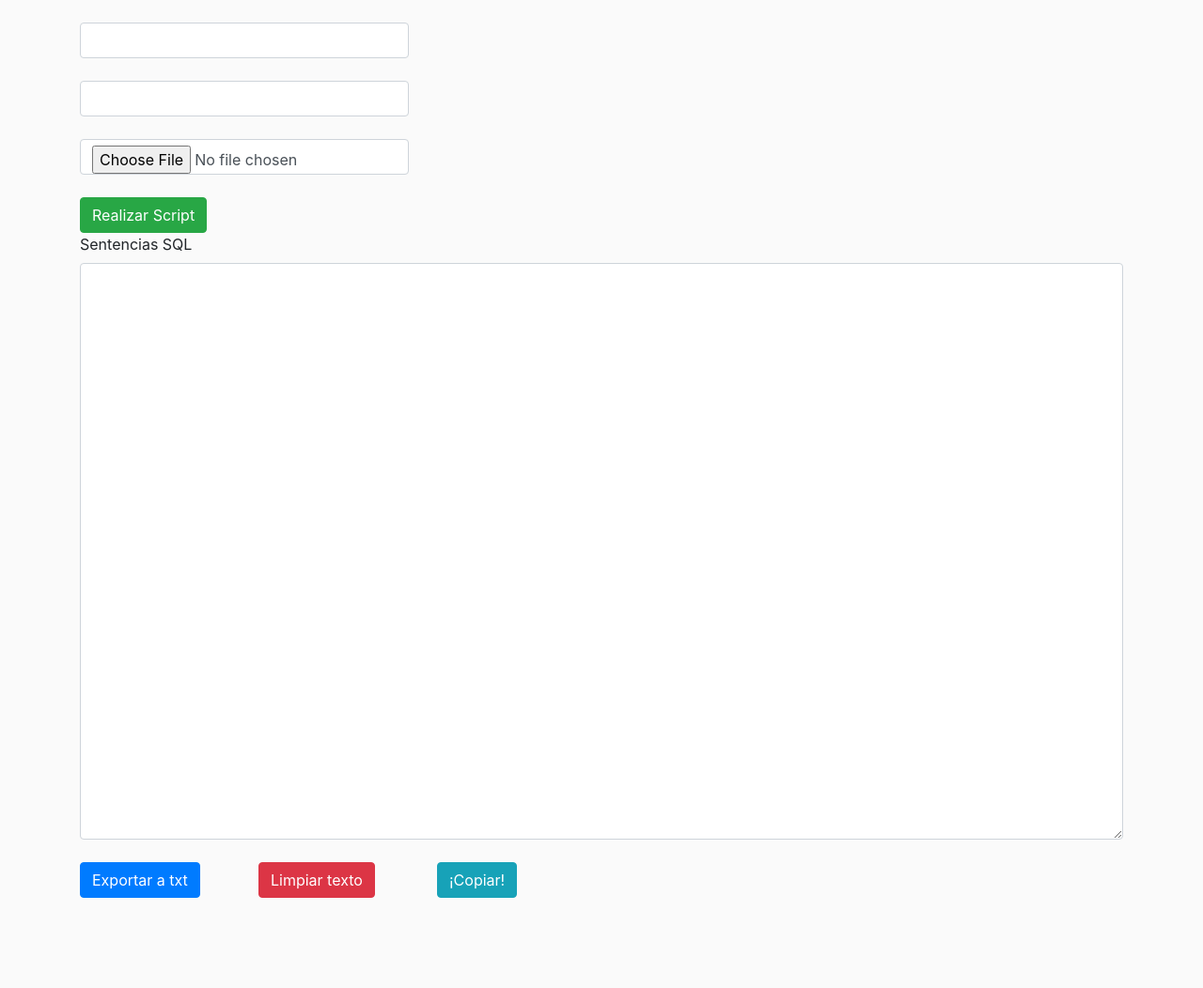
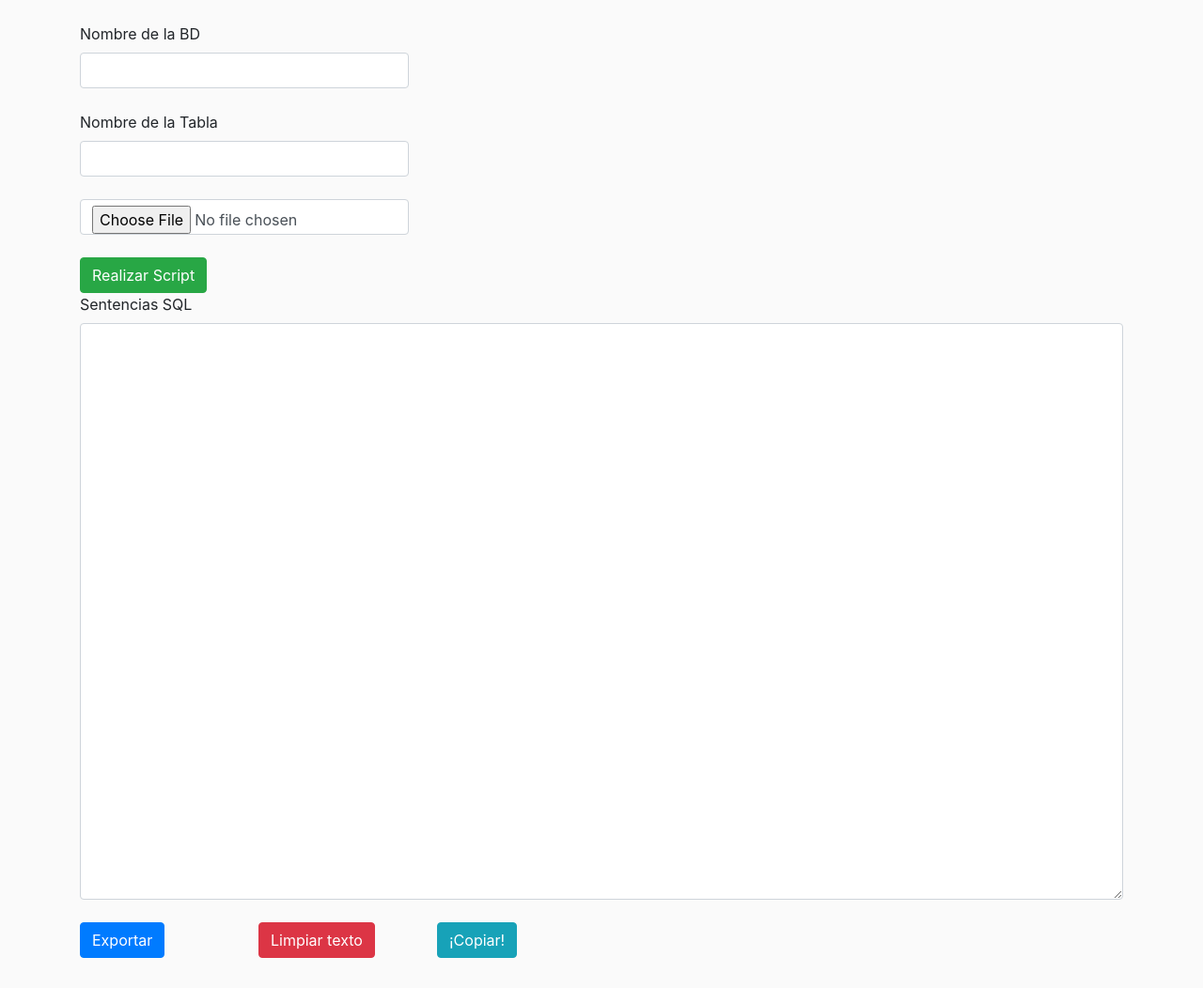
Before and after one commit to CDPR11/CargaMasivaSQL, a plain HTML site: page index.html in a window 1280 px wide. Shown: the whole page at 94% size. Before the commit the page ends 988 px from the top, so only its background shows below. Drawn offline with nearby package versions, Linux system fonts and the light colour scheme; some packages are replaced by stand-ins of ours; a script that the page names is missing.

Commit message:
Update index.html

```diff
--- a/index.html
+++ b/index.html
@@ -10,11 +10,13 @@
     <div class="container py-4">
         <div class="row mb-4">
             <div class="col-12 col-md-4">
+      		<label>Nombre de la BD</label>
                 <input type="text" name="database" id="database-input" class="form-control">
             </div>
         </div>
         <div class="row mb-4">
             <div class="col-12 col-md-4">
+		<label>Nombre de la Tabla</label>
                 <input type="text" name="table" id="table-input" class="form-control">
             </div>
         </div>
@@ -40,7 +42,7 @@
         </div>
         <div class="row py-2">
             <div class="col-12 col-md-2">
-                <button id="btnExportDocument" class="btn btn-primary">Exportar a txt</button>
+                <button id="btnExportDocument" class="btn btn-primary">Exportar</button>
             </div>
             <div class="col-12 col-md-2">
                 <button id="btnClear" class="btn btn-danger">Limpiar texto</button>
```
